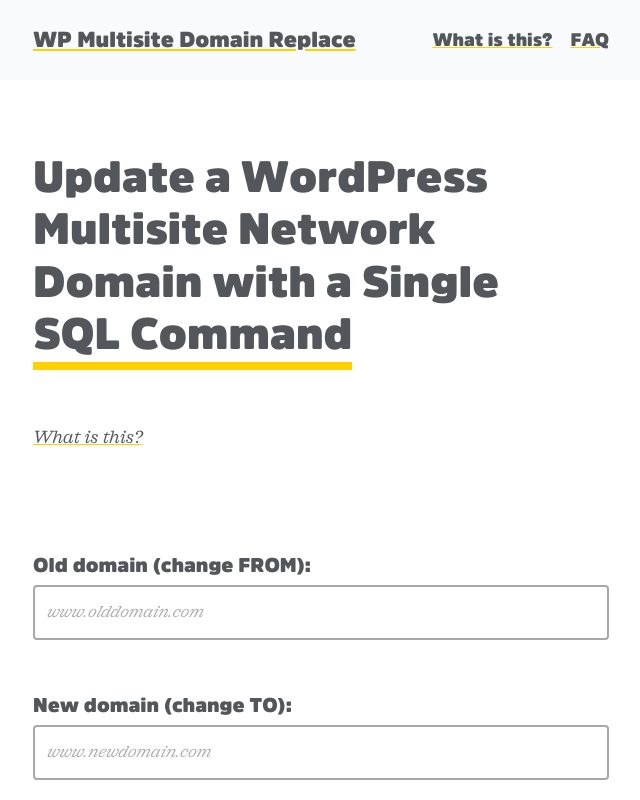
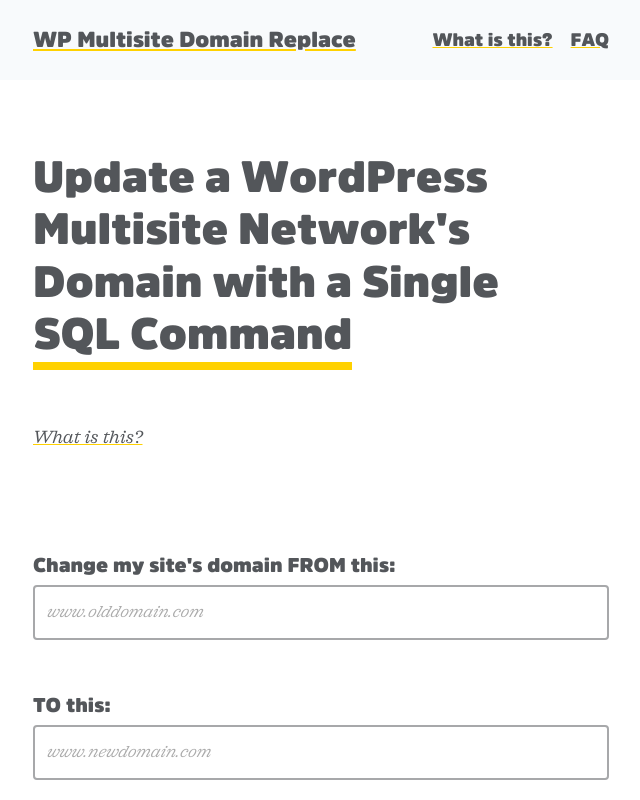
Before and after one commit to josh-collinsworth/wp_multisite_domain_replace, a Nuxt app: page / in a window 1280 px wide. Shown: the top 800 px of the page, without its empty margins (319-959 px from the left). Built offline with nearby package versions, Linux system fonts and the light colour scheme; a small style sheet from the web is missing.

Commit message:
Front page text updates

```diff
--- a/package.json
+++ b/package.json
@@ -1,5 +1,5 @@
 {
-  "name": "nuxt-hello",
+  "name": "wp-search-replace",
   "version": "1.0.0",
   "description": "My dazzling Nuxt.js project",
   "author": "Josh Collinsworth",
--- a/pages/index.vue
+++ b/pages/index.vue
@@ -2,7 +2,7 @@
   <transition name="fade-up" appear>
     <form @submit="submit">
       <H1
-        >Update a WordPress Multisite Network Domain with a Single
+        >Update a WordPress Multisite Network's Domain with a Single
         SQL&nbsp;Command
       </H1>
 
@@ -18,7 +18,7 @@
         emitted="oldDomainIsValid"
         @oldDomainIsValid="oldDomainCheck"
       >
-        Old domain (change FROM):
+        Change my site's domain FROM this:
       </OldDomain>
 
       <NewDomain
@@ -29,7 +29,7 @@
         emitted="newDomainIsValid"
         @newDomainIsValid="newDomainCheck"
       >
-        New domain (change TO):
+        TO this:
       </NewDomain>
 
       <DBPrefix
```
Also changed, not shown: 1 other file (tests, documents, lock files or other folders).
